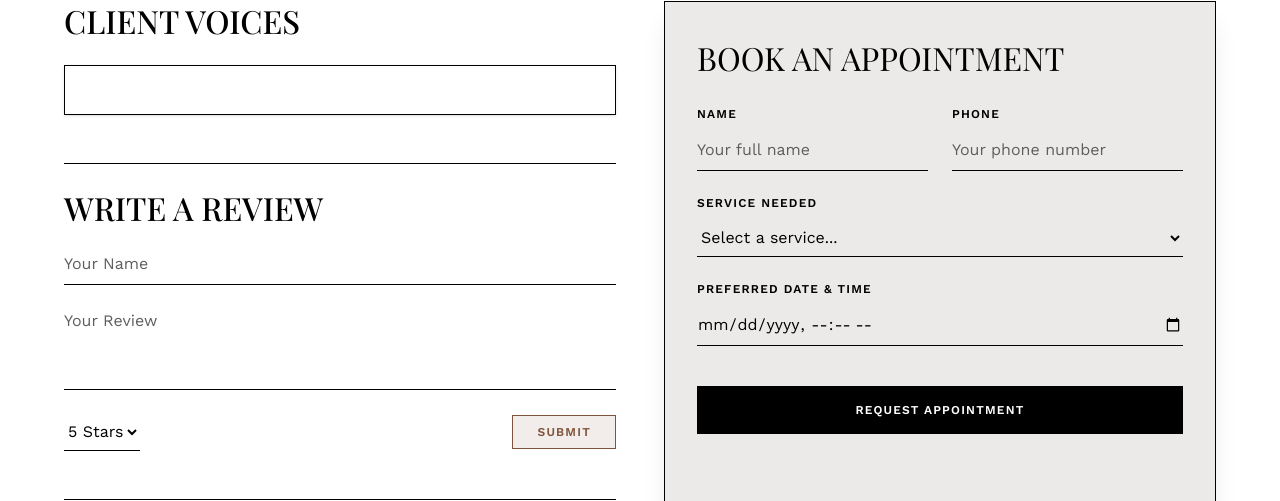
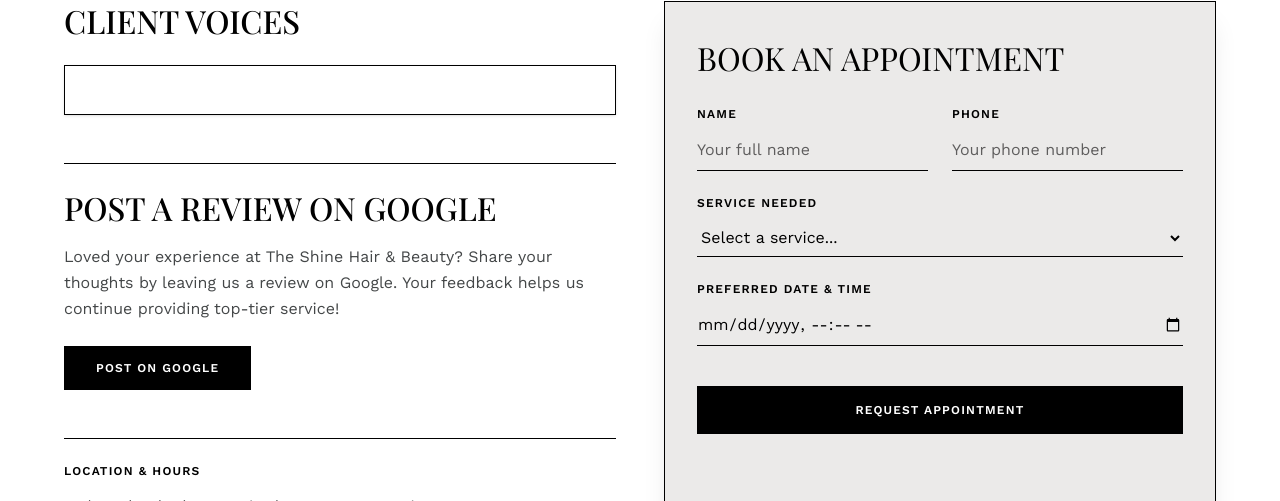
Before and after one commit to debayanmanna136-netizen/salon_website_demo, a Next.js app: page / in a window 1280 px wide. Shown: the part 4267-4768 px from the top of the page. Built offline with nearby package versions, Linux system fonts and the light colour scheme.

Commit message:
feat: replace local review form with direct Google Review CTA and remove modal feedback funnel

```diff
--- a/src/app/page.tsx
+++ b/src/app/page.tsx
@@ -48,22 +48,7 @@ export default function Home() {
   const [bookService, setBookService] = useState("");
   const [bookDate, setBookDate] = useState("");
 
-  const [reviewName, setReviewName] = useState("");
-  const [reviewText, setReviewText] = useState("");
-  const [reviewRating, setReviewRating] = useState("5");
 
-  const [showReviewModal, setShowReviewModal] = useState(false);
-  const [lastSubmittedReview, setLastSubmittedReview] = useState<{ quote: string, rating: string } | null>(null);
-
-  const handleReviewSubmit = (e: React.FormEvent) => {
-    e.preventDefault();
-    if (!reviewName || !reviewText) return;
-    setLastSubmittedReview({ quote: reviewText, rating: reviewRating });
-    setShowReviewModal(true);
-    setReviewName("");
-    setReviewText("");
-    setReviewRating("5");
-  };
 
   const handleBookingSubmit = (e: React.FormEvent) => {
     e.preventDefault();
@@ -477,46 +462,20 @@ export default function Home() {
             </div>
 
             <motion.div variants={slideUpVariants} className="border-t border-primary pt-stack-md pb-stack-md mb-stack-md">
-              <h3 className="font-headline-md text-headline-md text-primary uppercase mb-4 break-words">Write a Review</h3>
-              <form onSubmit={handleReviewSubmit} className="space-y-4">
-                <input
-                  type="text"
-                  placeholder="Your Name"
-                  value={reviewName}
-                  onChange={(e) => setReviewName(e.target.value)}
-                  className="w-full bg-transparent border-b border-primary focus:border-secondary focus:ring-0 focus:outline-none px-0 py-2 font-body-md text-primary placeholder-surface-tint transition-colors"
-                  required
-                />
-                <textarea
-                  placeholder="Your Review"
-                  value={reviewText}
-                  onChange={(e) => setReviewText(e.target.value)}
-                  className="w-full bg-transparent border-b border-primary focus:border-secondary focus:ring-0 focus:outline-none px-0 py-2 font-body-md text-primary placeholder-surface-tint transition-colors resize-none"
-                  rows={3}
-                  required
-                ></textarea>
-                <div className="flex justify-between items-center">
-                  <select
-                    value={reviewRating}
-                    onChange={(e) => setReviewRating(e.target.value)}
-                    className="bg-transparent border-b border-primary focus:border-secondary focus:ring-0 focus:outline-none px-0 py-2 font-body-md text-primary transition-colors"
-                  >
-                    <option value="5">5 Stars</option>
-                    <option value="4">4 Stars</option>
-                    <option value="3">3 Stars</option>
-                    <option value="2">2 Stars</option>
-                    <option value="1">1 Star</option>
-                  </select>
-                  <motion.button
-                    whileHover={{ scale: 1.02 }}
-                    whileTap={{ scale: 0.98 }}
-                    type="submit"
-                    className="bg-secondary/10 text-secondary border border-secondary font-label-caps text-label-caps px-6 py-2 hover:bg-secondary hover:text-surface transition-colors duration-300 uppercase tracking-widest break-words"
-                  >
-                    Submit
-                  </motion.button>
-                </div>
-              </form>
+              <h3 className="font-headline-md text-headline-md text-primary uppercase mb-4 break-words">Post a Review on Google</h3>
+              <p className="font-body-md text-on-surface-variant mb-6 leading-relaxed break-words">
+                Loved your experience at The Shine Hair & Beauty? Share your thoughts by leaving us a review on Google. Your feedback helps us continue providing top-tier service!
+              </p>
+              <motion.a
+                whileHover={{ scale: 1.02 }}
+                whileTap={{ scale: 0.98 }}
+                href="https://search.google.com/local/writereview?placeid=ChIJYR1tSACd-DkR8j1ITbiK8K8"
+                target="_blank"
+                rel="noopener noreferrer"
+                className="inline-block bg-primary text-on-primary font-label-caps text-label-caps px-8 py-3.5 hover:bg-secondary transition-colors duration-300 uppercase tracking-widest break-words cursor-pointer"
+              >
+                Post on Google
+              </motion.a>
             </motion.div>
 
             <motion.div variants={slideUpVariants} className="border-t border-primary pt-stack-md">
@@ -686,63 +645,7 @@ export default function Home() {
         </div>
       </footer>
 
-      {/* Google Review Funnel Modal */}
-      <AnimatePresence>
-        {showReviewModal && lastSubmittedReview && (
-          <motion.div
-            initial={{ opacity: 0 }}
-            animate={{ opacity: 1 }}
-            exit={{ opacity: 0 }}
-            className="fixed inset-0 z-[100] flex items-center justify-center bg-black/60 backdrop-blur-md px-4"
-          >
-            <motion.div
-              initial={{ scale: 0.9, opacity: 0, y: 20 }}
-              animate={{ scale: 1, opacity: 1, y: 0 }}
-              exit={{ scale: 0.9, opacity: 0, y: 20 }}
-              transition={{ type: "spring", stiffness: 300, damping: 25 }}
-              className="bg-surface-container-high border border-primary p-8 max-w-lg w-full relative overflow-hidden shadow-2xl"
-            >
-              <div className="absolute inset-0 bg-gradient-to-br from-surface-container-highest to-surface-container opacity-50 pointer-events-none"></div>
-              <div className="relative z-10 flex flex-col items-center text-center">
-                <span className="material-symbols-outlined text-secondary text-5xl mb-4">favorite</span>
-                <h2 className="font-headline-md text-2xl text-primary uppercase mb-2">Thank You For Your Feedback ❤️</h2>
-                <p className="font-body-md text-on-surface-variant mb-6">
-                  We’re so happy you enjoyed your experience at The Shine Hair & Beauty. Would you also like to support us with a Google Review?
-                </p>
 
-                {/* Styled Preview Card */}
-                <div className="bg-surface-container-lowest/80 border border-primary/30 p-4 w-full mb-6 relative">
-                  <div className="flex justify-center gap-1 mb-2 text-secondary text-xl">
-                    {Array.from({ length: 5 }).map((_, idx) => (
-                      <span key={idx}>{idx < parseInt(lastSubmittedReview.rating) ? '★' : '☆'}</span>
-                    ))}
-                  </div>
-                  <p className="font-body-md text-on-surface italic break-words">&ldquo;{lastSubmittedReview.quote}&rdquo;</p>
-                  <p className="text-xs text-primary/70 mt-3 font-label-caps uppercase">Your review is ready to post.</p>
-                </div>
-
-                <div className="flex flex-col sm:flex-row gap-4 w-full">
-                  <a
-                    href="https://search.google.com/local/writereview?placeid=ChIJYR1tSACd-DkR8j1ITbiK8K8"
-                    target="_blank"
-                    rel="noopener noreferrer"
-                    onClick={() => setShowReviewModal(false)}
-                    className="flex-1 bg-primary text-on-primary font-label-caps text-label-caps py-3 px-4 hover:bg-secondary transition-colors duration-300 uppercase tracking-widest"
-                  >
-                    Post on Google
-                  </a>
-                  <button
-                    onClick={() => setShowReviewModal(false)}
-                    className="flex-1 bg-transparent border border-primary text-primary font-label-caps text-label-caps py-3 px-4 hover:bg-primary/10 transition-colors duration-300 uppercase tracking-widest"
-                  >
-                    Maybe Later
-                  </button>
-                </div>
-              </div>
-            </motion.div>
-          </motion.div>
-        )}
-      </AnimatePresence>
     </main>
   );
 }
```
